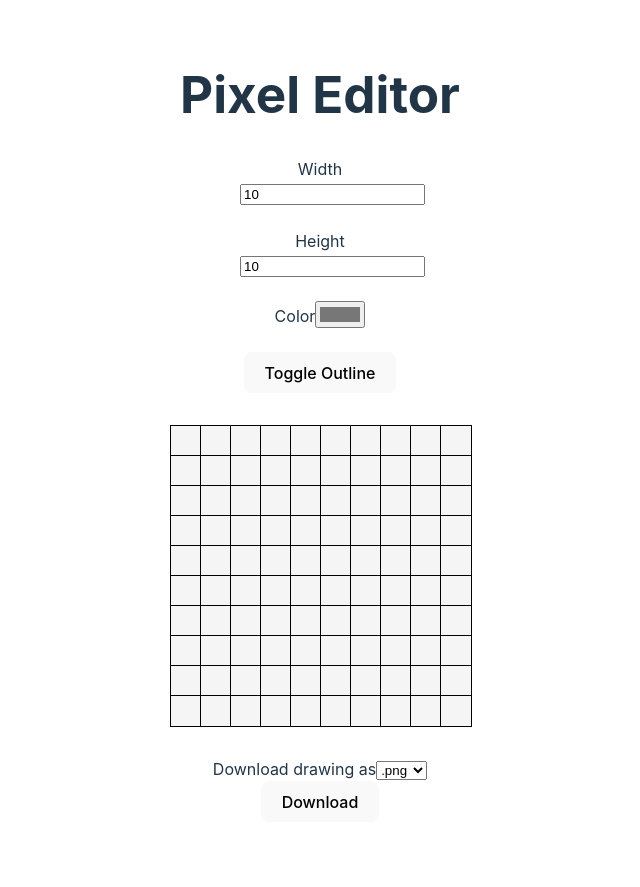
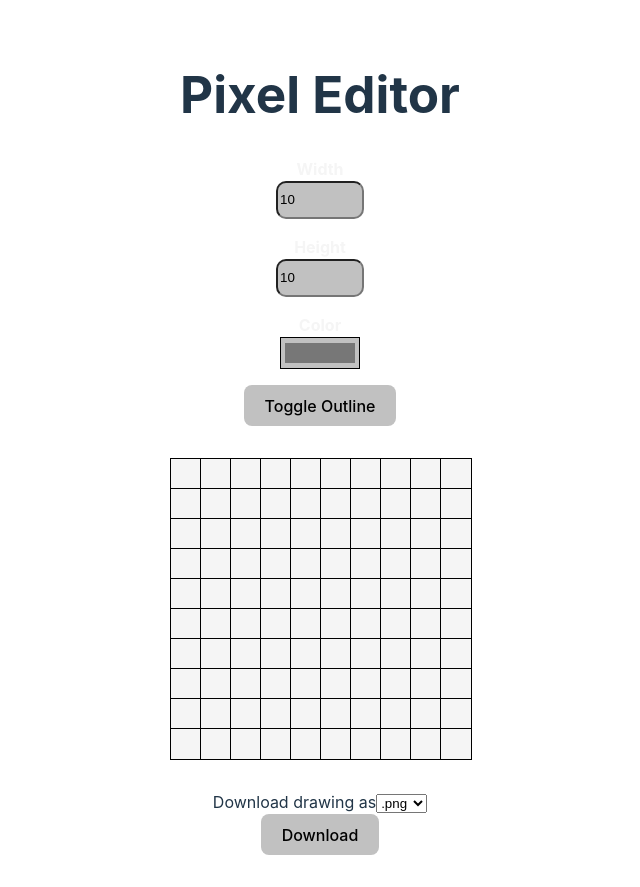
Before and after one commit to adamkumlin/pixel-editor, a React (Vite) app in the folder pixel-editor/: page / in a window 1280 px wide. Shown: the whole page, without its empty margins (320-960 px from the left). Before the commit the page ends 854 px from the top, so only its background shows below. Built offline with nearby package versions, Linux system fonts and the light colour scheme.

Commit message:
style inputs

```diff
--- a/pixel-editor/src/App.css
+++ b/pixel-editor/src/App.css
@@ -12,13 +12,13 @@
 }
 
 @supports (width: fit-content) and (user-select: none) {
-  .Canvas  {
+  .Canvas {
     display: grid;
     user-select: none;
   }
-};
+}
 
-.Canvas  {
+.Canvas {
   display: grid;
   -webkit-user-select: none;
   user-select: none;
@@ -29,11 +29,33 @@
 }
 
 .InputField {
+  display: flex;
+  flex-direction: column;
+  align-items: flex-start;
+  width: fit-content;
+  margin: auto;
+}
+
+.InputField label {
+  color: whitesmoke;
+  font-weight: bold;
+}
+
+.Field {
   display: block;
-  width: 10rem;
-  margin-left: auto;
-  margin-right: auto;
-  margin-bottom: 1.5rem;
+  margin-bottom: 1rem;
+  height: 2rem;
+  width: 5rem;
+}
+
+.Field[type="number"] {
+  border-radius: 10px;
+}
+
+.Button button,
+.Field {
+  background-color: rgb(193, 193, 193);
+  color: black;
 }
 
 .Pixel {
@@ -44,3 +66,10 @@
 .showOutline {
   border: 0.2px solid black;
 }
+
+.Toolbox {
+  display: inline;
+}
+
+.Toolbox .Button {
+}
--- a/pixel-editor/src/components/InputField.tsx
+++ b/pixel-editor/src/components/InputField.tsx
@@ -2,19 +2,23 @@ import { ChangeEventHandler } from "react";
 import "../App.css";
 
 type InputFieldProps = {
-    label: string;
-    type: string;
-    value: any;
-    onChange: ChangeEventHandler<HTMLInputElement>;
-
-}
-const InputField: React.FC<InputFieldProps> = ({label, type, value, onChange}) => {
-
+  label: string;
+  type: string;
+  value: any;
+  onChange: ChangeEventHandler<HTMLInputElement>;
+};
+const InputField: React.FC<InputFieldProps> = ({
+  label,
+  type,
+  value,
+  onChange,
+}) => {
   return (
     <div className="InputField">
       <label>
         {label}
         <input
+          className="Field"
           type={type}
           value={value}
           onChange={onChange}
--- a/pixel-editor/src/index.css
+++ b/pixel-editor/src/index.css
@@ -5,7 +5,7 @@
 
   color-scheme: light dark;
   color: rgba(255, 255, 255, 0.87);
-  background-color: #242424;
+  background-color: #06252b;
 
   font-synthesis: none;
   text-rendering: optimizeLegibility;
```
